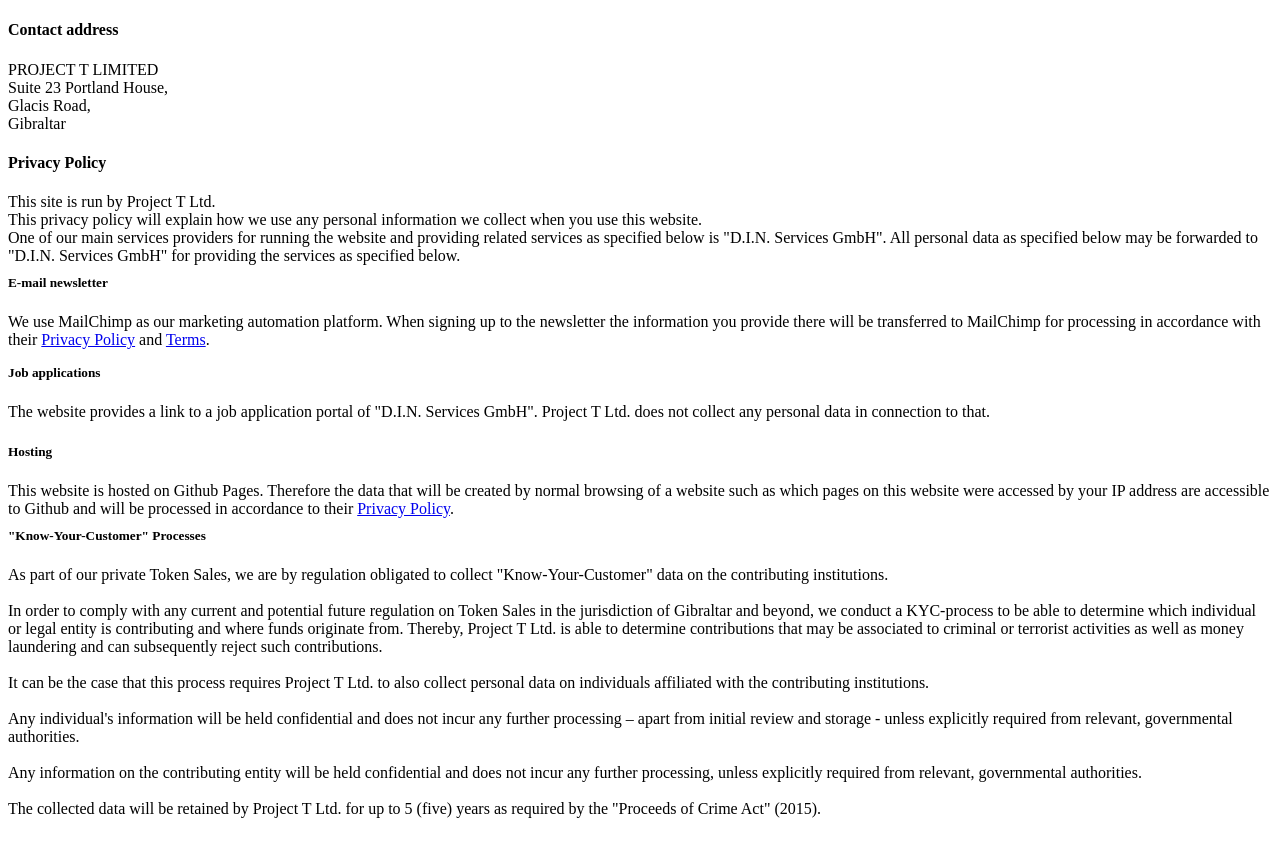
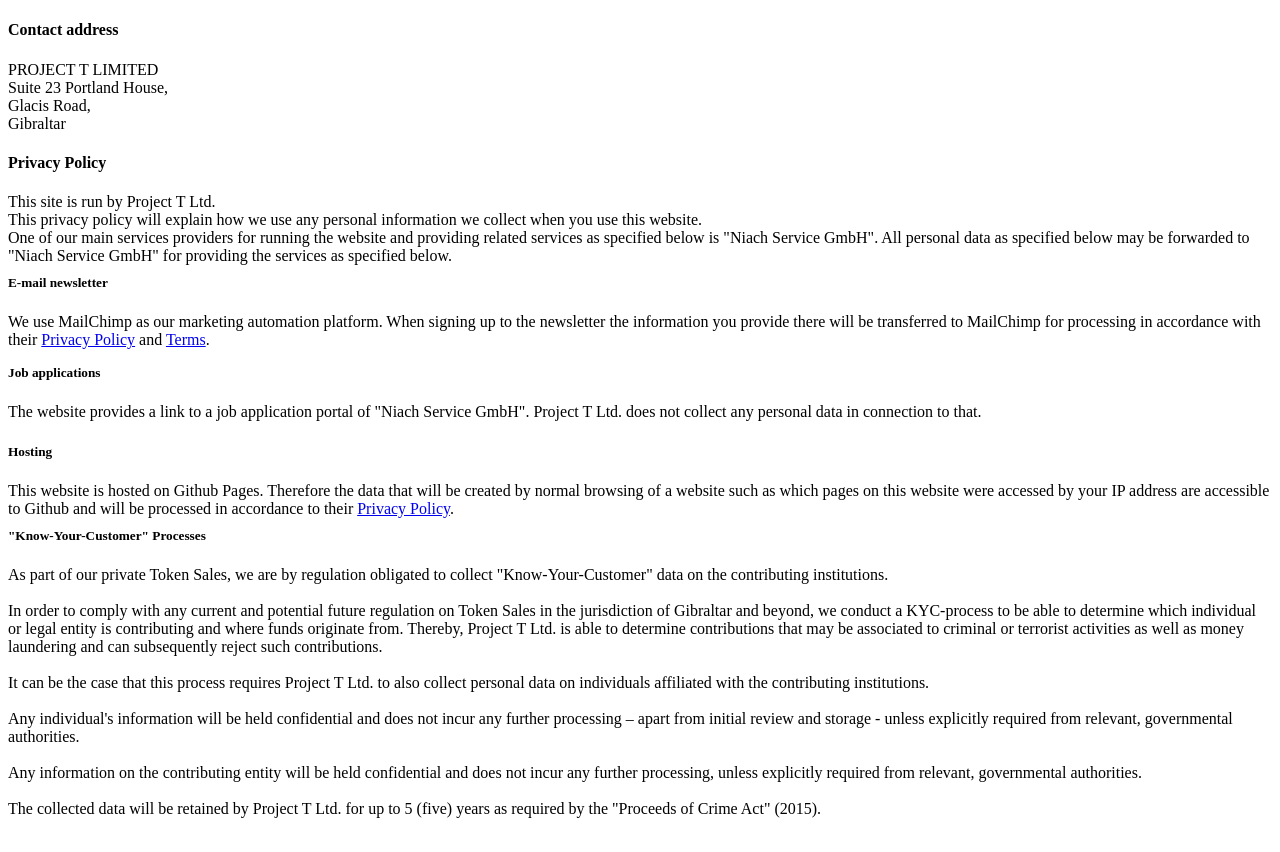
Before and after one commit to rlay-project/rlay.com, a Gatsby site: page /legal in a window 1280 px wide. Built offline with nearby package versions, Linux system fonts and the light colour scheme; Gatsby itself is replaced by a stand-in of ours.

Commit message:
feat(legal): update Privacy Policy with new name of GmbH

```diff
--- a/src/pages/legal.js
+++ b/src/pages/legal.js
@@ -11,7 +11,7 @@ const Impressum = () => (
 );
 
 const PrivacyPolicy = () => {
-  const serviceProviderName = '"D.I.N. Services GmbH"';
+  const serviceProviderName = '"Niach Service GmbH"';
   return (
     <div style={{ marginTop: '10px' }}>
       <h4>Privacy Policy</h4>
```
